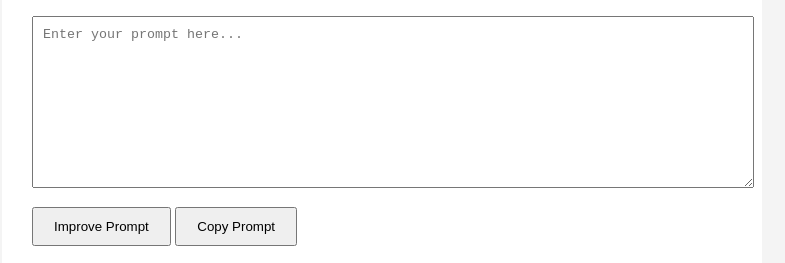
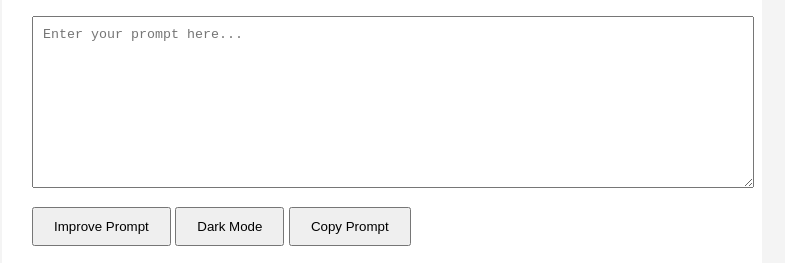
Before and after one commit to aryanrajbth/foundation-project, a plain HTML site: page index.html in a window 1280 px wide. Shown: the part 149-412 px from the top of the page, without its empty margins (258-1043 px from the left). Drawn offline with Linux system fonts and the light colour scheme.

Commit message:
Add Dark Mode button to index.html

```diff
--- a/index.html
+++ b/index.html
@@ -16,6 +16,7 @@
         <textarea id="prompt" placeholder="Enter your prompt here..."></textarea>
 
         <button onclick="improvePrompt()">Improve Prompt</button>
+        <button onclick="toggleDarkMode()">Dark Mode</button>
         <button onclick="copyPrompt()">Copy Prompt</button>
 
         <div id="result"></div>
```
